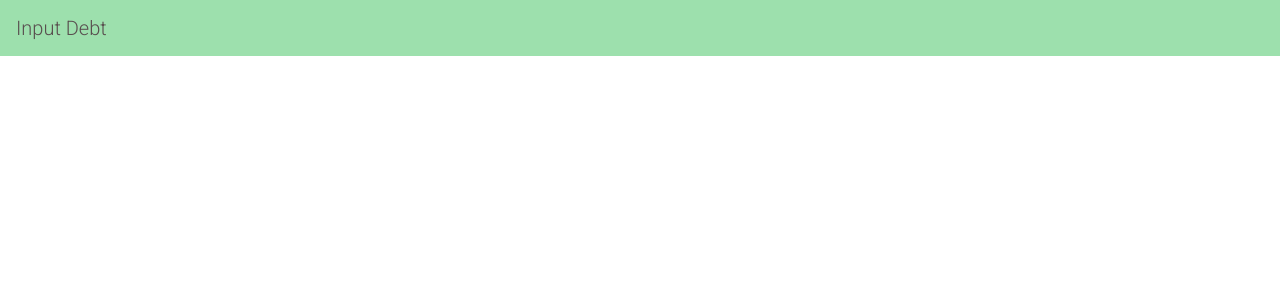
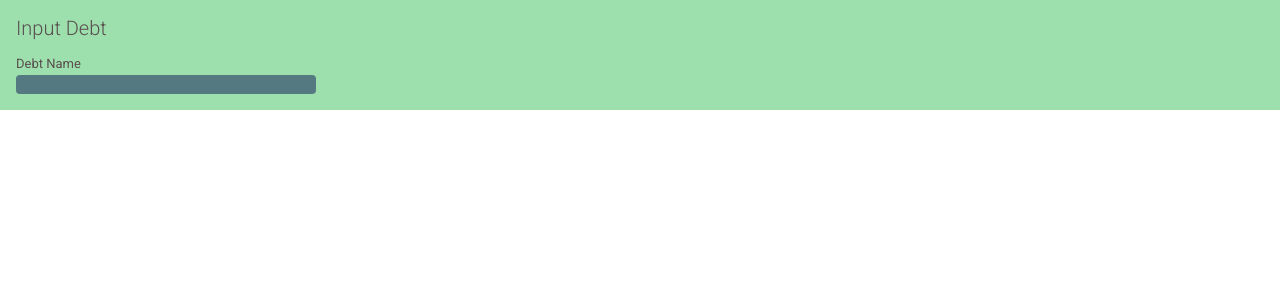
Before and after one commit to FinestGit/DebtPaydownPredictor, a React (Vite) app: page / in a window 1280 px wide. Shown: the top 300 px of the page. Built offline with nearby package versions, Linux system fonts and the light colour scheme.

Commit message:
Created initial input component for debt name

```diff
--- a/src/components/DebtInputComponent.tsx
+++ b/src/components/DebtInputComponent.tsx
@@ -4,12 +4,15 @@ function DebtInputComponent() {
   return (
     <div className="debt-input-component-container">
       <h4 className="debt-input-component-title">Input Debt</h4>
-      {/* Debt Name Input */}
-      {/* Total Amount Due Input */}
-      {/* Monthly Payment Input */}
-      {/* APR Input */}
-      {/* Cancel Button */}
-      {/* Save Button */}
+      <div className="debt-name-input">
+        <label>Debt Name</label>
+        <input></input>
+      </div>
+      {/* TODO: Total Amount Due Input */}
+      {/* TODO: Monthly Payment Input */}
+      {/* TODO: APR Input */}
+      {/* TODO: Cancel Button */}
+      {/* TODO: Save Button */}
     </div>
   );
 }
--- a/src/styles/DebtInputComponent.scss
+++ b/src/styles/DebtInputComponent.scss
@@ -1,4 +1,4 @@
-@use "fonts";
+@use "colors";
 
 .debt-input-component-container {
   padding: 1em;
@@ -6,13 +6,33 @@
   grid-gap: 1em;
   grid-template-columns: repeat(8, 1fr);
   width: 100vw;
-  background-color: fonts.$modal-background-color-1;
-}
+  background-color: colors.$modal-background-color-1;
 
   .debt-input-component-title {
     font-weight: 300;
     font-size: 20px;
-  color: fonts.$font-color-1;
+    color: colors.$font-color-1;
     grid-column-start: 1;
     grid-column-end: 9;
   }
+
+  .debt-name-input {
+    grid-column-start: 1;
+    grid-column-end: 3;
+    display: grid;
+    grid-template-rows: repeat(2, 1fr);
+
+    label {
+      grid-row-start: 1;
+      font-size: 13px;
+      color: colors.$font-color-1;
+    }
+
+    input {
+      grid-row-start: 2;
+      border: none;
+      border-radius: 4px;
+      background-color: colors.$input-color-1;
+    }
+  }
+}
```
Also changed, not shown: src/styles/colors.scss (renamed from src/styles/fonts.scss). Lines whose indentation alone changed are shown as unchanged.
